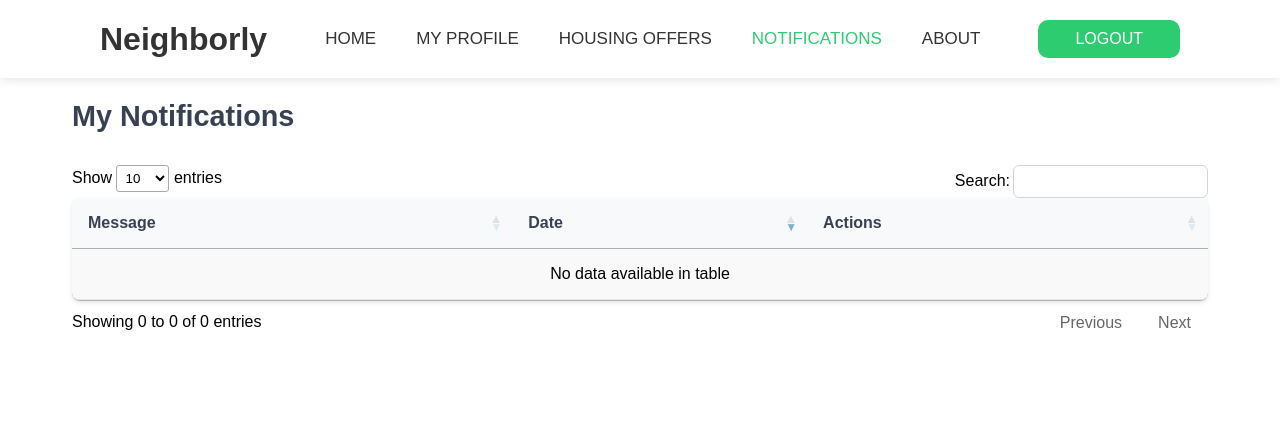
After one commit to swns1/Housing_Allocation_System, a PHP site: page /notifications.php in a window 1280 px wide. The commit adds this page. Shown: the top 440 px of the page. Run offline with PHP 8.4, Linux system fonts and the light colour scheme; the visitor is signed in with stand-in values (Sample User, id 1); data that the repository does not hold is empty; some libraries are stand-ins or nearby versions.

Commit message:
Added Notification

```diff
--- /dev/null
+++ b/css/notifications.css
@@ -0,0 +1,162 @@
+* {
+    margin: 0;
+    padding: 0;
+    box-sizing: border-box;
+    font-family: Arial, sans-serif;
+}
+
+.navbar {
+    position: fixed;
+    top: 0;
+    left: 0;
+    width: 100%;
+    padding: 20px 100px;
+    background: #fff;
+    display: flex;
+    justify-content: space-between;
+    align-items: center;
+    z-index: 100;
+    box-shadow: 0 2px 10px rgba(0, 0, 0, 0.1);
+}
+
+.logo {
+    font-size: 32px;
+    color: #333;
+    text-decoration: none;
+    font-weight: 700;
+}
+
+.navbar .menu {
+    margin: auto;
+}
+
+.menu ul {
+    display: flex;
+}
+
+.menu ul li {
+    list-style: none;
+    margin: 0 20px;
+}
+
+.menu ul li a {
+    text-decoration: none;
+    font-size: 17px;
+    color: #333;
+    font-weight: 500;
+    transition: .3s;
+}
+
+.menu ul li a:hover,
+.menu ul li a.active {
+    color: #2ecc71;
+}
+
+.btn {
+    color: #fff;
+    text-decoration: none;
+    padding: 8px 35px;
+    background: #2ecc71;
+    border-radius: 10px;
+    border: 2px solid #2ecc71;
+    font-weight: 500;
+    transition: .3s;
+}
+
+.btn:hover {
+    background: transparent;
+    color: #2ecc71;
+}
+
+.container {
+    max-width: 1200px;
+    margin: 100px auto;
+    padding: 0 2rem;
+}
+
+.container h2 {
+    color: #374151;
+    font-size: 1.8rem;
+    margin-bottom: 2rem;
+}
+
+#notificationsTable {
+    width: 100%;
+    background: white;
+    border-radius: 8px;
+    box-shadow: 0 2px 4px rgba(0, 0, 0, 0.1);
+    overflow: hidden;
+}
+  #notificationsTable thead th {
+      background: #f8f9fa;
+      color: #374151;
+      padding: 1rem;
+      text-align: left;
+      background-image: none !important; /* Removes default arrows */
+  }
+
+  /* Add custom arrow styling */
+  #notificationsTable th.sorting::after,
+  #notificationsTable th.sorting_asc::after,
+  #notificationsTable th.sorting_desc::after {
+      content: '▼';
+      float: right;
+      color: #2980b9;
+      font-size: 12px;
+  }
+
+  #notificationsTable th.sorting_asc::after {
+      content: '▲';
+  }
+
+  #notificationsTable th.sorting_desc::after {
+      content: '▼';
+  }
+
+  #notificationsTable tbody td {
+      padding: 1rem;
+      border-bottom: 1px solid #e5e7eb;
+  }
+
+.delete-btn {
+    background-color: #2980b9;
+    color: white;
+    padding: 0.5rem 1rem;
+    border: none;
+    border-radius: 0.375rem;
+    cursor: pointer;
+    transition: background-color 0.3s;
+}
+
+.delete-btn:hover {
+    background-color: #2471a3;
+}
+
+.dataTables_wrapper .dataTables_paginate .paginate_button.current {
+    background: #2980b9;
+    color: white !important;
+    border: none;
+}
+
+.dataTables_wrapper .dataTables_filter input {
+    padding: 0.5rem;
+    border: 1px solid #D1D5DB;
+    border-radius: 0.375rem;
+}
+
+.dataTables_wrapper .sorting:after,
+.dataTables_wrapper .sorting_asc:after,
+.dataTables_wrapper .sorting_desc:after {
+    color: #2980b9;
+    opacity: 0.7;
+}
+
+.dataTables_wrapper .sorting:hover:after,
+.dataTables_wrapper .sorting_asc:hover:after,
+.dataTables_wrapper .sorting_desc:hover:after {
+    opacity: 1;
+}
+
+#notificationsTable thead th.sorting {
+    background-position: right 1rem center;
+}
--- a/homepage.php
+++ b/homepage.php
@@ -15,6 +15,7 @@
                 <li><a href="homepage.php">HOME</a></li>
                 <li><a href="profile.php">MY PROFILE</a></li>
                 <li><a href="searching.php">HOUSING OFFERS</a></li>
+                <li><a href="notifications.php">NOTIFICATIONS</a></li>
                 <li><a href="#about">ABOUT</a></li>
             </ul>
         </div>
--- /dev/null
+++ b/notifications.php
@@ -0,0 +1,97 @@
+<?php
+session_start();
+include('connect.php');
+
+$userEmail = $_SESSION['email'];
+$notifications = $conn->query("SELECT * FROM notifications WHERE user_email = '$userEmail' ORDER BY date_created DESC");
+?>
+
+<!DOCTYPE html>
+<html lang="en">
+<head>
+    <meta charset="UTF-8">
+    <meta name="viewport" content="width=device-width, initial-scale=1.0">
+    <title>Notifications - Neighborly</title>
+    <link rel="stylesheet" href="https://cdn.datatables.net/1.11.3/css/jquery.dataTables.min.css">
+    <script src="https://code.jquery.com/jquery-3.6.0.min.js"></script>
+    <script src="https://cdn.datatables.net/1.11.3/js/jquery.dataTables.min.js"></script>
+    <link rel="stylesheet" href="./css/notifications.css">
+    <link rel="stylesheet" href="https://cdn.jsdelivr.net/npm/sweetalert2@11/dist/sweetalert2.min.css">
+    <script src="https://cdn.jsdelivr.net/npm/sweetalert2@11"></script>
+</head>
+<body>
+    <nav class="navbar">
+        <a href="homepage.php" class="logo">Neighborly</a>
+        <div class="menu">
+            <ul>
+                <li><a href="homepage.php">HOME</a></li>
+                <li><a href="profile.php">MY PROFILE</a></li>
+                <li><a href="searching.php">HOUSING OFFERS</a></li>
+                <li><a href="#" class="active">NOTIFICATIONS</a></li>
+                <li><a href="homepage.php#about">ABOUT</a></li>
+            </ul>
+        </div>
+        <a href="logout.php" class="btn">LOGOUT</a>
+    </nav>
+
+    <div class="container">
+        <h2>My Notifications</h2>
+        <table id="notificationsTable" class="display">
+            <thead>
+                <tr>
+                    <th>Message</th>
+                    <th>Date</th>
+                    <th>Actions</th>
+                </tr>
+            </thead>
+            <tbody>
+                <?php while($notif = mysqli_fetch_array($notifications)): ?>
+                    <tr>
+                        <td><?= htmlspecialchars($notif['message']) ?></td>
+                        <td><?= $notif['date_created'] ?></td>
+                        <td>
+                            <button onclick="deleteNotification(<?= $notif['id'] ?>)" class="delete-btn">Delete</button>
+                        </td>
+                    </tr>
+                <?php endwhile; ?>
+            </tbody>
+        </table>
+    </div>
+
+    <script>
+        $(document).ready(function() {
+            $('#notificationsTable').DataTable({
+                order: [[1, 'desc']]
+            });
+        });
+
+        function deleteNotification(id) {
+            Swal.fire({
+                title: 'Delete Notification?',
+                text: "This action cannot be undone",
+                icon: 'warning',
+                showCancelButton: true,
+                confirmButtonColor: '#d33',
+                cancelButtonColor: '#3085d6',
+                confirmButtonText: 'Delete'
+            }).then((result) => {
+                if (result.isConfirmed) {
+                    fetch('delete_notification.php', {
+                        method: 'POST',
+                        headers: {
+                            'Content-Type': 'application/x-www-form-urlencoded',
+                        },
+                        body: 'id=' + id
+                    })
+                    .then(response => response.json())
+                    .then(data => {
+                        if (data.success) {
+                            location.reload();
+                        }
+                    });
+                }
+            });
+        }
+    </script>
+</body>
+</html>
--- a/searching.php
+++ b/searching.php
@@ -62,6 +62,7 @@ $properties = $dbHandler->getProperties($search, $filter);
                 <li><a href="homepage.php">HOME</a></li>
                 <li><a href="profile.php">MY PROFILE</a></li>
                 <li><a href="searching.php">HOUSING OFFERS</a></li>
+                <li><a href="notifications.php">NOTIFICATIONS</a></li>
                 <li><a href="#about">ABOUT</a></li>
             </ul>
         </div>
```
Also changed, not shown: adminhome.php (+56 -26 lines), css/profile.css (+72 -0 lines), css/searching-style.css (+41 -1 lines), db.sql (+8 -0 lines), deleteNotification.php (added, +12 -0 lines), profile.php (+32 -3 lines), css/main.css (line endings or trailing spaces).
